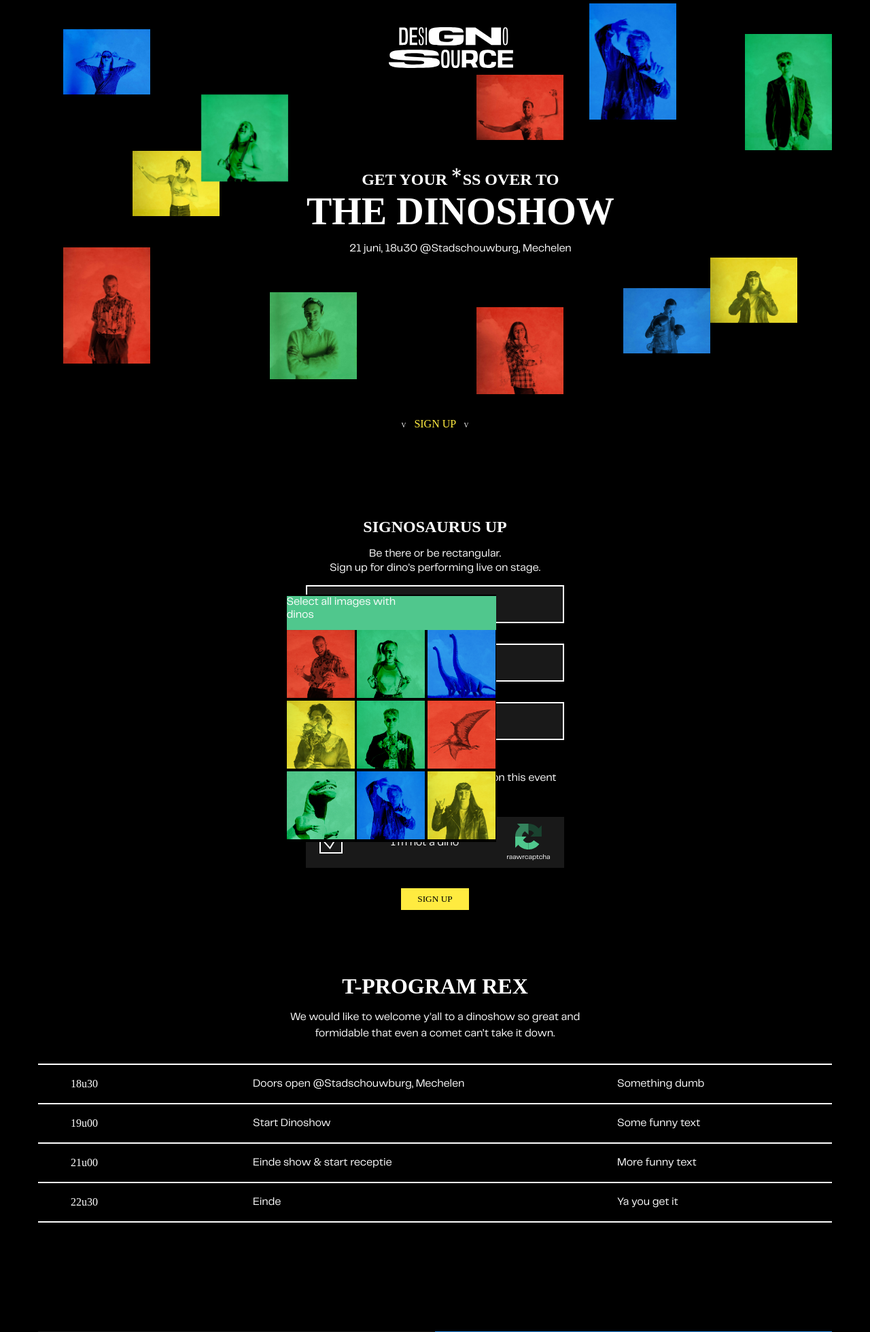
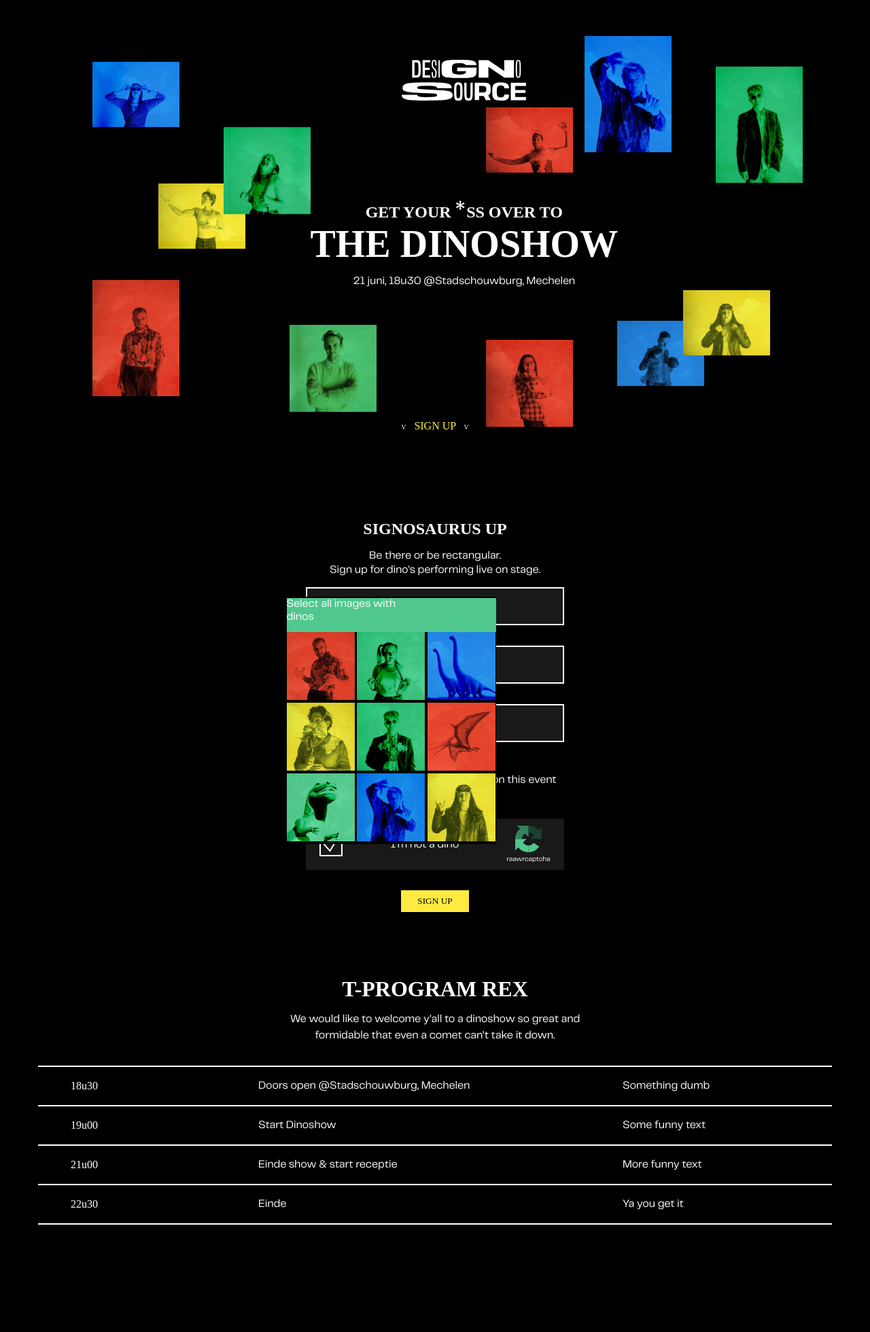
Before and after one commit to designosource-11/designoshow, a PHP site: page / in a window 1280 px wide. Shown: the top 1960 px of the page at 68% size. Run offline with PHP 8.4, Linux system fonts and the light colour scheme; some web fonts are replaced.

Commit message:
fix: add some grid changes header and z-index. add responsiveness to program and block sass files

```diff
--- a/styles/sass/_block.scss
+++ b/styles/sass/_block.scss
@@ -10,6 +10,7 @@
         justify-content: center;
         align-items: center;
         text-align: center;
+        padding: 3rem;
     }
 
     h2{
@@ -19,7 +20,6 @@
 
 .dresscode{
     background-color: $bgOffGrey;
-    padding: 3rem;
 
     a{
         text-decoration: none;
@@ -30,7 +30,6 @@
 
 .convinced{
     background-color: $primaryBlue;
-    padding: 3rem;
 
     .button{
         color: $bgColor;
@@ -39,3 +38,21 @@
         // padding: 0.3rem;
     }
 }
+
+@media (max-width: 800px) and (min-width: 640px) {
+    .blocks{
+        grid-template-columns: 1fr;
+        grid-template-rows: 1fr 1fr;
+    }
+}
+
+@media (max-width: 640px) {
+    .blocks{
+        grid-template-columns: 1fr;
+        grid-template-rows: 1fr 1fr;
+
+        div{
+            padding: 2rem;
+        }
+    }
+}
--- a/styles/sass/_header.scss
+++ b/styles/sass/_header.scss
@@ -1,8 +1,9 @@
 header{
     display: grid;
-    grid-template-columns: repeat(11, 1fr);
-    grid-template-rows: repeat(12, 2.8rem);
+    grid-template-columns: repeat(11, 9%);
+    grid-template-rows: repeat(11, 2.8rem);
     margin: 3rem 3rem 0 3rem;
+    padding: 3rem 3rem 0 3rem;
     max-height: 100%;
 }
 
@@ -13,17 +14,18 @@ header{
     grid-row-end: 2;
     justify-self: center;
     align-self: center;
+    z-index: 10;
 }
 
 .header_text{
     grid-column-start: 3;
     grid-column-end: 11;
-    grid-row-start: 6;
-    grid-row-end: 8;
-    justify-self: center;
+    grid-row-start: 5;
+    grid-row-end: 9;
+    justify-content: center;
     align-self: center;
     text-align: center;
-    z-index: 10;
+    z-index: 20;
 }
 
 .fien{
--- a/styles/sass/_program.scss
+++ b/styles/sass/_program.scss
@@ -23,6 +23,7 @@
     grid-template-rows: 3.5rem;
     justify-content: center;
     align-items: center;
+    gap: 1rem;
     padding: 0 3rem;
     border-top: 1px solid $txtColor;
     border-bottom: 1px solid $txtColor;
@@ -94,3 +95,26 @@
         }
     }
 }
+
+@media (max-width: 800px) and (min-width: 640px) {
+    .schedule_item{
+        padding: 1rem 3rem;
+    }
+}
+
+@media (max-width: 640px) {
+    .schedule_item{
+        grid-template-columns: 1fr 2fr;
+        grid-template-rows: 3.5rem 3.5rem;
+        padding: 1rem;
+        justify-content: flex-start;
+        gap: 0.5rem;
+
+        .extra{
+            grid-row-start: 2;
+            grid-row-end: 3;
+            grid-column-start: 1;
+            grid-column-end: 3;
+        }
+    }
+}
--- a/styles/styles.css
+++ b/styles/styles.css
@@ -74,11 +74,12 @@ span {
 header {
   display: -ms-grid;
   display: grid;
-  -ms-grid-columns: (1fr)[11];
-      grid-template-columns: repeat(11, 1fr);
-  -ms-grid-rows: (2.8rem)[12];
-      grid-template-rows: repeat(12, 2.8rem);
+  -ms-grid-columns: (9%)[11];
+      grid-template-columns: repeat(11, 9%);
+  -ms-grid-rows: (2.8rem)[11];
+      grid-template-rows: repeat(11, 2.8rem);
   margin: 3rem 3rem 0 3rem;
+  padding: 3rem 3rem 0 3rem;
   max-height: 100%;
 }
 
@@ -94,22 +95,24 @@ header {
   -ms-flex-item-align: center;
       -ms-grid-row-align: center;
       align-self: center;
+  z-index: 10;
 }
 
 .header_text {
   -ms-grid-column: 3;
       grid-column-start: 3;
   grid-column-end: 11;
-  -ms-grid-row: 6;
-      grid-row-start: 6;
-  grid-row-end: 8;
-  -ms-grid-column-align: center;
-      justify-self: center;
+  -ms-grid-row: 5;
+      grid-row-start: 5;
+  grid-row-end: 9;
+  -webkit-box-pack: center;
+      -ms-flex-pack: center;
+          justify-content: center;
   -ms-flex-item-align: center;
       -ms-grid-row-align: center;
       align-self: center;
   text-align: center;
-  z-index: 10;
+  z-index: 20;
 }
 
 .fien {
@@ -730,6 +733,7 @@ header {
   -webkit-box-align: center;
       -ms-flex-align: center;
           align-items: center;
+  gap: 1rem;
   padding: 0 3rem;
   border-top: 1px solid #FFFFFF;
   border-bottom: 1px solid #FFFFFF;
```
Also changed, not shown: other parts of styles/styles.css (+50 -2 lines), 1 other file.
